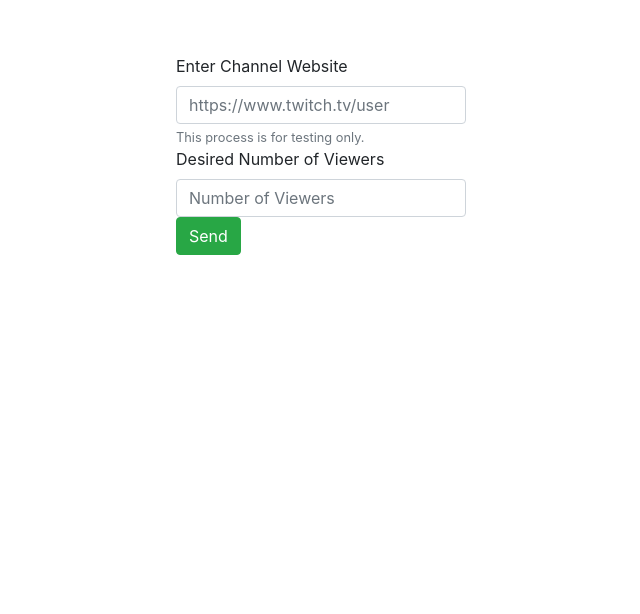
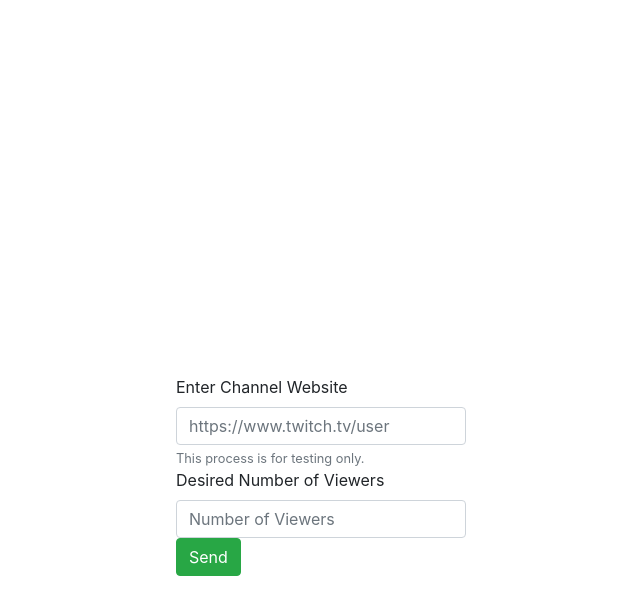
Before and after one commit to MarioR9/Viewers_Frontend, a React (Create React App) app: page / in a window 1280 px wide. Shown: the part 156-770 px from the top of the page, without its empty margins (319-959 px from the left). Built offline with nearby package versions, Linux system fonts and the light colour scheme.

Commit message:
minor fixes

```diff
--- a/src/Components/Views.js
+++ b/src/Components/Views.js
@@ -9,11 +9,12 @@ export default class Viewers extends React.Component{
     this.state = {channel: '',
                   numOfViewers: 0,
                   status: true,
-
+                  url: ''
                   }
   }
 //handlers for request to start and stop viewing.
   handleRequest=()=>{
+    this.handleChannelPreview()
     this.setState({status: false})
     const data = {website: this.state.channel, numOfViewers: this.state.numOfViewers, status: "active"}
     console.log(data)
@@ -54,12 +55,29 @@ export default class Viewers extends React.Component{
       console.log("Error Reading data " + err);
     });
   }
-
+  handleChannelPreview=()=>{ //check if channel is youtube or facebook and return the correct url for embeding.
+    if(this.state.channel.includes("facebook")){
+      let newLink = this.state.channel.split("/")
+        this.setState({url:`https://www.facebook.com/plugins/video.php?href=https%3A%2F%2Fwww.facebook.com%2F${newLink[3]}%2Fvideos%2F${newLink[5]}%2F&show_text=false&width=734&appId=807760243060402&height=414`})
+      return this.state.url
+    }else{
+      this.setState({url: this.state.channel.replace("watch?v=","embed/")})
+      return this.state.url
+    }
+  }
 
   render(){
     return(
 
       <div className="Form-Container">
+         <iframe
+         title="preview"
+         src={this.state.url}
+         width="560"
+         height="315"
+         scrolling="no"
+         frameBorder="0"
+         allowFullScreen></iframe>
           {/* CHannel or webiste not determine yet. Could have a drop down menu instead with main streaming platforms */}
           <Form.Label>Enter Channel Website</Form.Label>
           <Form.Control onChange={(e)=>{this.setState({ channel: e.currentTarget.value })}} type="text" placeholder="https://www.twitch.tv/user"/>
--- /dev/null
+++ b/test.js
@@ -0,0 +1 @@
+"https://www.facebook.com/plugins/video.php?href=https%3A%2F%2Fwww.facebook.com%2F${cName}%2Fvideos%2F${videoNumber}%2F&show_text=false&width=734&appId=807760243060402&height=414"
```
Also changed, not shown: 1 other file (tests, documents, lock files or other folders).
